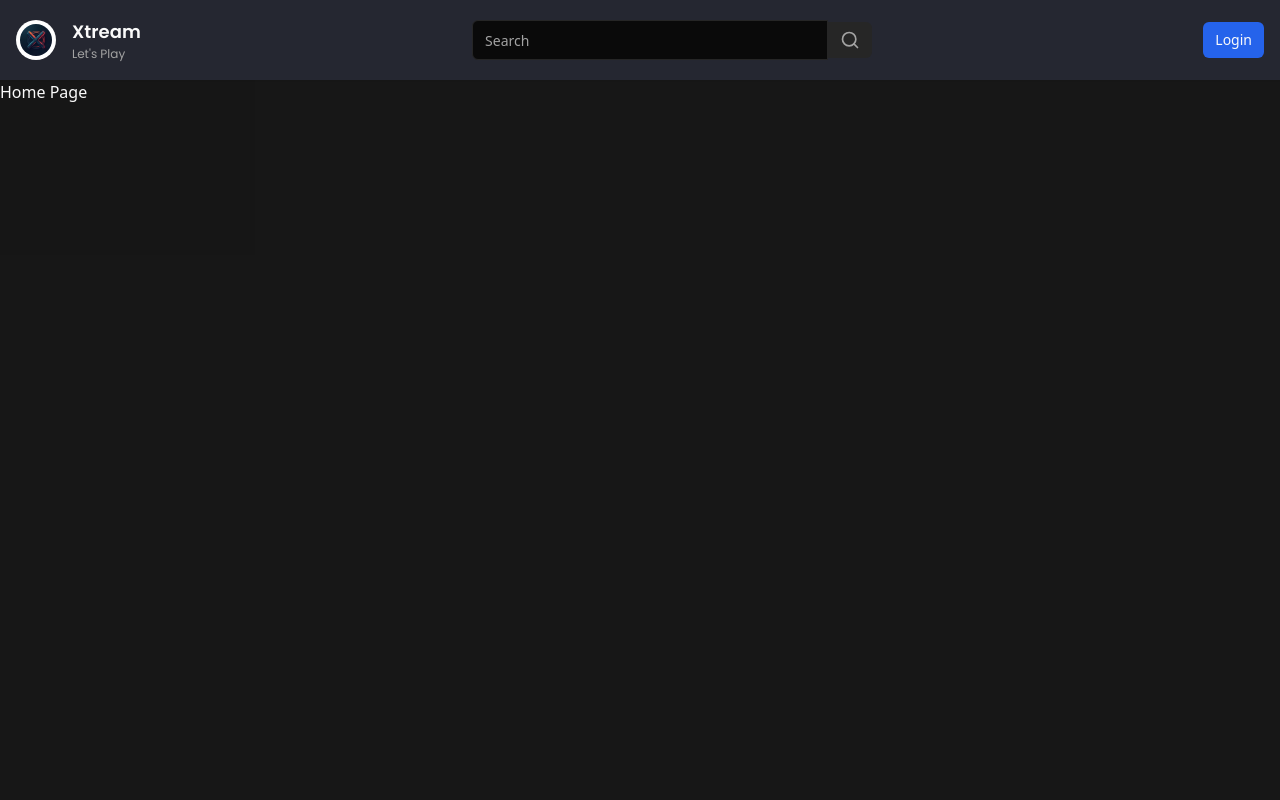
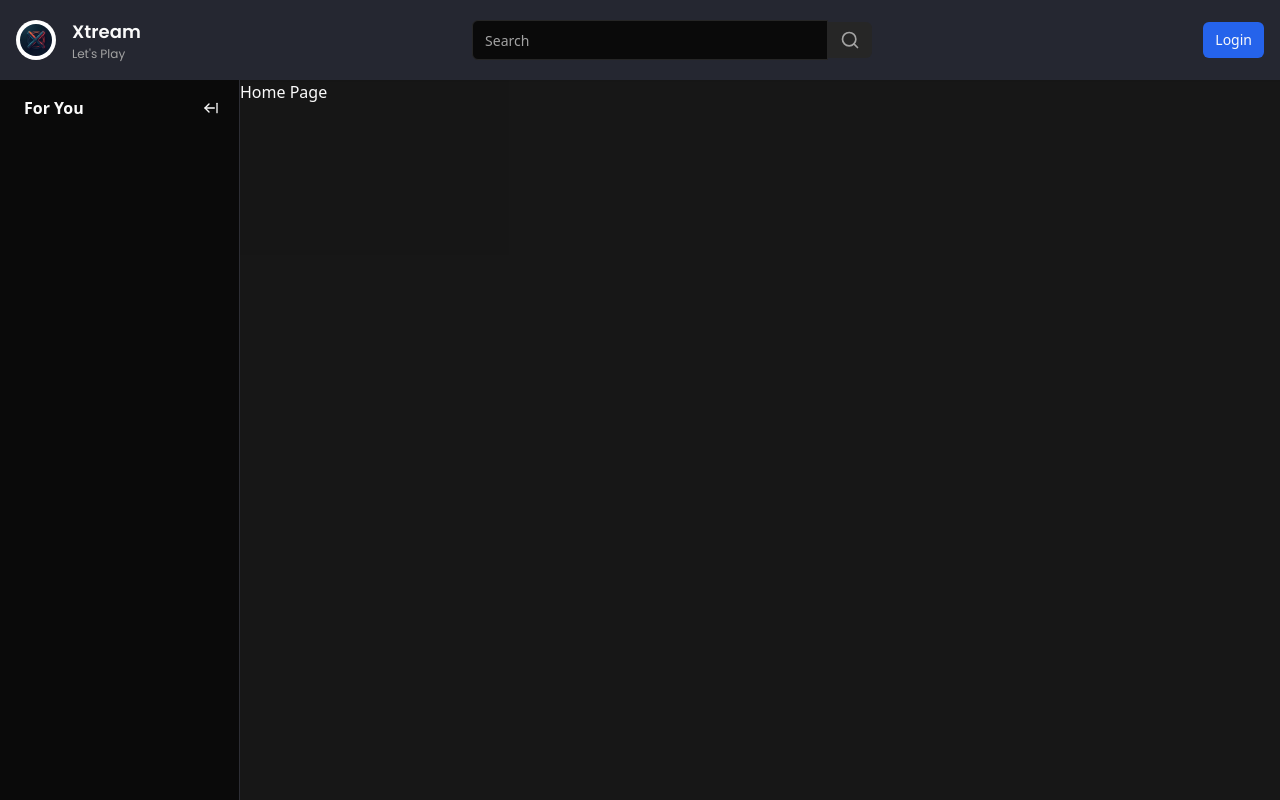
Before and after one commit to samarthchouhan07/Xtream, a Next.js app: page / in a window 1280 px wide. Built offline with nearby package versions, Linux system fonts and the light colour scheme; no server answers.

Commit message:
sidebar done

```diff
--- /dev/null
+++ b/app/(browse)/_components/container.tsx
@@ -0,0 +1,30 @@
+"use client";
+
+import { cn } from "@/lib/utils";
+import { useSidebar } from "@/store/use-sidebar";
+import { useEffect } from "react";
+import { useMediaQuery } from "usehooks-ts";
+
+interface ContainerProps {
+  children: React.ReactNode;
+}
+
+export const Container = ({ children }: ContainerProps) => {
+  const matches = useMediaQuery("(max-width: 1024px)");
+  const { collapsed, onCollapse, onExpand } = useSidebar((state) => state);
+
+  useEffect(() => {
+    if (matches) {
+      onCollapse();
+    } else {
+      onExpand();
+    }
+  }, [matches, onCollapse, onExpand]);
+  return (
+    <div
+      className={cn("flex-1", collapsed ? "ml-[70px]" : "ml-[70px] lg:ml-60")}
+    >
+      {children}
+    </div>
+  );
+};
--- /dev/null
+++ b/app/(browse)/_components/sidebar/index.tsx
@@ -0,0 +1,10 @@
+import { Toggle } from "./toggle"
+import { Wrapper } from "./wrapper"
+
+export const Sidebar=()=>{
+    return (
+        <Wrapper>
+            <Toggle/>
+        </Wrapper>
+    )
+}
--- /dev/null
+++ b/app/(browse)/_components/sidebar/toggle.tsx
@@ -0,0 +1,38 @@
+"use client";
+
+import { Button } from "@/components/ui/button";
+import { useSidebar } from "@/store/use-sidebar";
+import { ArrowLeftFromLine, ArrowRightFromLine } from "lucide-react";
+import { Hint } from "@/components/hint";
+
+export const Toggle = () => {
+  const { collapsed, onExpand, onCollapse } = useSidebar((state) => state);
+  const label = collapsed ? "Expand" : "Collapse";
+  return (
+    <>
+      {collapsed && (
+        <div className="hidden lg:flex w-full items-center justify-center pt-4 mb-4">
+          <Hint label={label} side="right" asChild>
+            <Button onClick={onExpand} variant={"ghost"} className="h-auto p-2">
+              <ArrowRightFromLine className="h-4 w-4" />
+            </Button>
+          </Hint>
+        </div>
+      )}
+      {!collapsed && (
+        <div className="p-3 pl-6 mb-2 flex items-center w-full ">
+          <p className="font-semibold text-primary">For You</p>
+          <Hint label={label} side="right" asChild>
+            <Button
+              onClick={onCollapse}
+              className="h-auto p-2 ml-auto"
+              variant={"ghost"}
+            >
+              <ArrowLeftFromLine className="h-4 w-4" />
+            </Button>
+          </Hint>
+        </div>
+      )}
+    </>
+  );
+};
--- /dev/null
+++ b/app/(browse)/_components/sidebar/wrapper.tsx
@@ -0,0 +1,19 @@
+"use client";
+import { useSidebar } from "@/store/use-sidebar";
+import { cn } from "@/lib/utils";
+
+interface WrapperProps {
+  children: React.ReactNode;
+}
+
+export const Wrapper = ({ children }: WrapperProps) => {
+  const { collapsed } = useSidebar((state) => state);
+  return (
+    <aside className={cn("fixed left-0 flex flex-col w-60 h-full bg-background border-r border-[#2D2E35] z-50",
+        collapsed && "w-[70px]"
+
+    )}>
+      {children}
+    </aside>
+  );
+};
--- a/app/(browse)/layout.tsx
+++ b/app/(browse)/layout.tsx
@@ -1,10 +1,15 @@
+import { Container } from "./_components/container";
 import { Navbar } from "./_components/navbar";
+import { Sidebar } from "./_components/sidebar";
 
 const BrowseLayout = ({ children }: { children: React.ReactNode }) => {
   return (
     <>
-     <Navbar/>
-      <div className="flex h-full pt-20">{children}</div>
+      <Navbar />
+      <div className="flex h-full pt-20">
+        <Sidebar />
+        <Container>{children}</Container>
+      </div>
     </>
   );
 };
--- a/app/layout.tsx
+++ b/app/layout.tsx
@@ -17,7 +17,7 @@
 });
 
 export const metadata: Metadata = {
-  title: "Create Next App",
+  title: "Xtream",
   description: "Generated by create next app",
 };
 
--- /dev/null
+++ b/components/hint.tsx
@@ -0,0 +1,31 @@
+import {
+  Tooltip,
+  TooltipContent,
+  TooltipProvider,
+  TooltipTrigger,
+} from "@/components/ui/tooltip";
+
+interface HintProps {
+  label: string;
+  children: React.ReactNode;
+  asChild?: boolean;
+  side?: "top" | "bottom" | "left" | "right";
+  align?: "start" | "center" | "end";
+}
+
+export const Hint = ({ label, children, asChild, side, align }: HintProps) => {
+  return (
+    <TooltipProvider>
+      <Tooltip delayDuration={0}>
+        <TooltipTrigger asChild={asChild}>{children}</TooltipTrigger>
+        <TooltipContent
+          className="text-black bg-white"
+          side={side}
+          align={align}
+        >
+          <p className="font-semibold">{label}</p>
+        </TooltipContent>
+      </Tooltip>
+    </TooltipProvider>
+  );
+};
--- /dev/null
+++ b/components/ui/tooltip.tsx
@@ -0,0 +1,30 @@
+"use client"
+
+import * as React from "react"
+import * as TooltipPrimitive from "@radix-ui/react-tooltip"
+
+import { cn } from "@/lib/utils"
+
+const TooltipProvider = TooltipPrimitive.Provider
+
+const Tooltip = TooltipPrimitive.Root
+
+const TooltipTrigger = TooltipPrimitive.Trigger
+
+const TooltipContent = React.forwardRef<
+  React.ElementRef<typeof TooltipPrimitive.Content>,
+  React.ComponentPropsWithoutRef<typeof TooltipPrimitive.Content>
+>(({ className, sideOffset = 4, ...props }, ref) => (
+  <TooltipPrimitive.Content
+    ref={ref}
+    sideOffset={sideOffset}
+    className={cn(
+      "z-50 overflow-hidden rounded-md border bg-popover px-3 py-1.5 text-sm text-popover-foreground shadow-md animate-in fade-in-0 zoom-in-95 data-[state=closed]:animate-out data-[state=closed]:fade-out-0 data-[state=closed]:zoom-out-95 data-[side=bottom]:slide-in-from-top-2 data-[side=left]:slide-in-from-right-2 data-[side=right]:slide-in-from-left-2 data-[side=top]:slide-in-from-bottom-2",
+      className
+    )}
+    {...props}
+  />
+))
+TooltipContent.displayName = TooltipPrimitive.Content.displayName
+
+export { Tooltip, TooltipTrigger, TooltipContent, TooltipProvider }
--- a/package.json
+++ b/package.json
@@ -13,6 +13,7 @@
     "@clerk/themes": "^2.1.30",
     "@prisma/client": "^5.19.1",
     "@radix-ui/react-slot": "^1.1.0",
+    "@radix-ui/react-tooltip": "^1.1.2",
     "class-variance-authority": "^0.7.0",
     "clsx": "^2.1.1",
     "lucide-react": "^0.441.0",
@@ -23,7 +24,9 @@
     "react-dom": "^18",
     "svix": "^1.35.0",
     "tailwind-merge": "^2.5.2",
-    "tailwindcss-animate": "^1.0.7"
+    "tailwindcss-animate": "^1.0.7",
+    "usehooks-ts": "^3.1.0",
+    "zustand": "^5.0.0-rc.2"
   },
   "devDependencies": {
     "@types/node": "^20",
--- /dev/null
+++ b/store/use-sidebar.ts
@@ -0,0 +1,13 @@
+import { create } from "zustand";
+
+interface SidebarStore {
+  collapsed: boolean;
+  onExpand: () => void;
+  onCollapse: () => void;
+}
+
+export const useSidebar = create<SidebarStore>((set) => ({
+  collapsed: false,
+  onExpand: () => set(() => ({ collapsed: false })),
+  onCollapse: () => set(() => ({ collapsed: true })),
+}));
```
Also changed, not shown: 1 other file (tests, documents, lock files or other folders).
